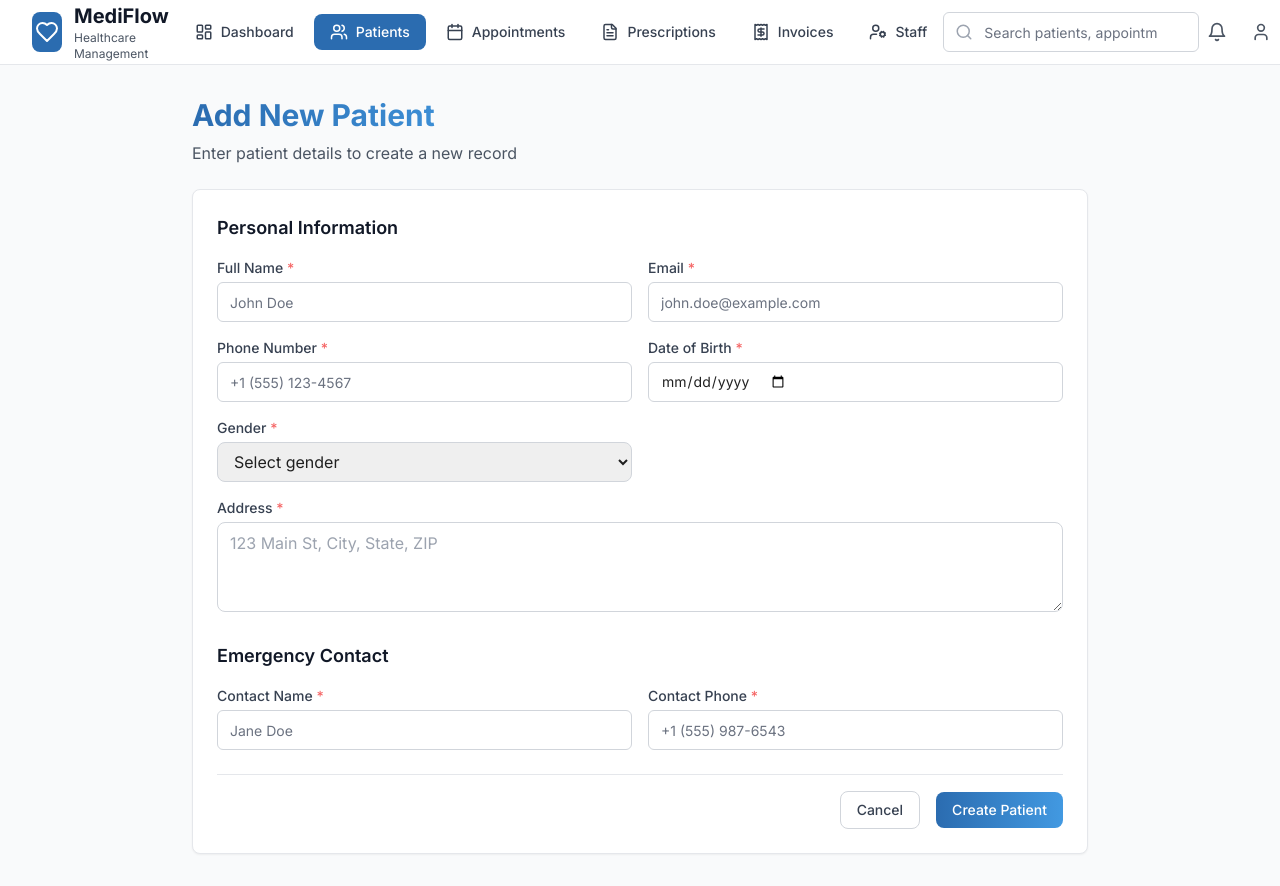
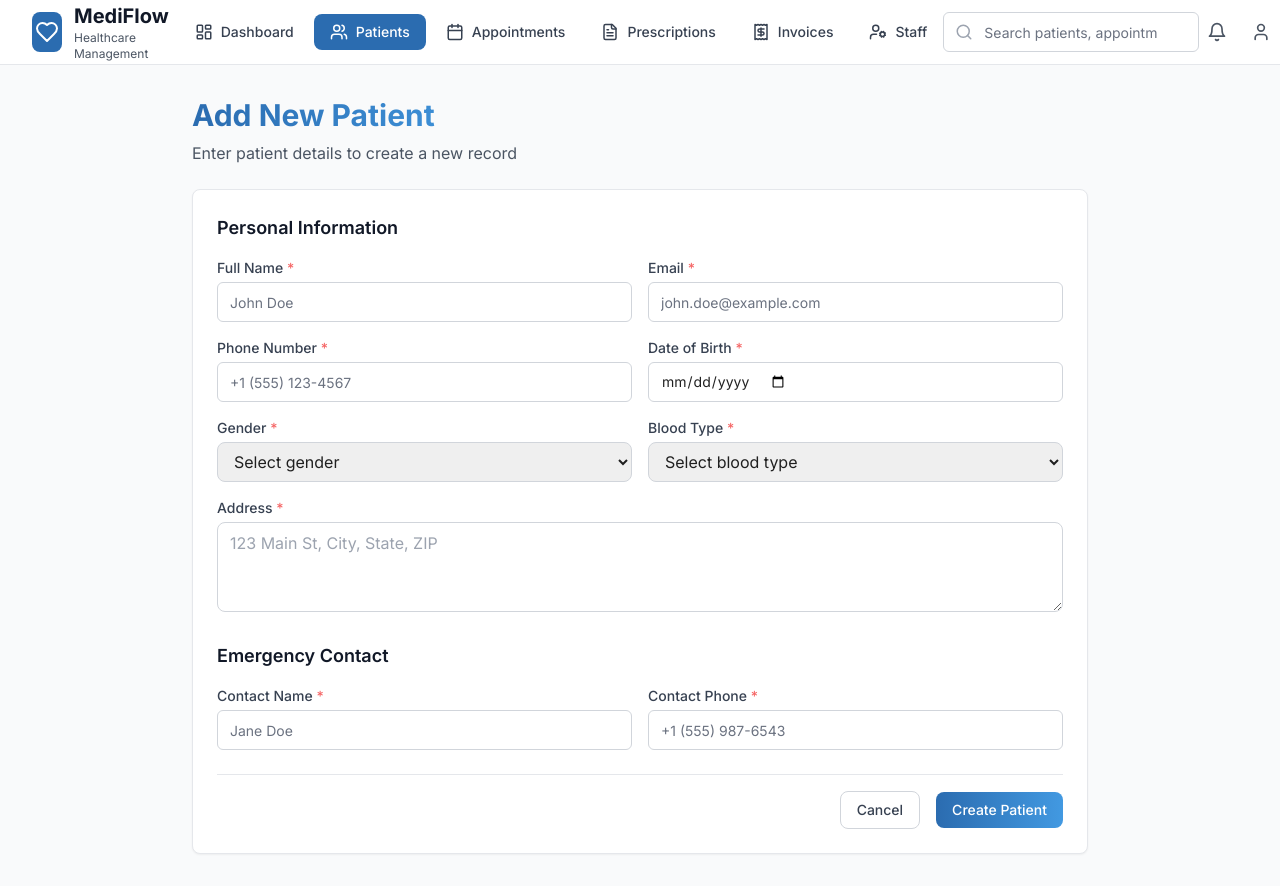
Before and after one commit to apper-canvas/mediflow-finity-drive, a React (Vite) app: page /patients/new in a window 1280 px wide. Built offline with nearby package versions, Linux system fonts and the light colour scheme.

Commit message:
Add blood type field to patient form with validation and standardized options

```diff
--- a/src/components/pages/PatientForm.jsx
+++ b/src/components/pages/PatientForm.jsx
@@ -18,12 +18,13 @@ const PatientForm = () => {
   const [error, setError] = useState("");
   const [hasChanges, setHasChanges] = useState(false);
 
-  const [formData, setFormData] = useState({
+const [formData, setFormData] = useState({
     name: "",
     email: "",
     phone: "",
     dateOfBirth: "",
     gender: "",
+    bloodType: "",
     address: "",
     emergencyContact: "",
     emergencyPhone: ""
@@ -42,12 +43,13 @@ const PatientForm = () => {
       setLoading(true);
       setError("");
       const patient = await patientService.getById(parseInt(id));
-      setFormData({
+setFormData({
         name: patient.name || "",
         email: patient.email || "",
         phone: patient.phone || "",
         dateOfBirth: patient.dateOfBirth || "",
         gender: patient.gender || "",
+        bloodType: patient.bloodType || "",
         address: patient.address || "",
         emergencyContact: patient.emergencyContact || "",
         emergencyPhone: patient.emergencyPhone || ""
@@ -103,10 +105,13 @@ const PatientForm = () => {
       newErrors.gender = "Gender is required";
     }
 
+if (!formData.bloodType.trim()) {
+      newErrors.bloodType = "Blood type is required";
+    }
+
     if (!formData.address.trim()) {
       newErrors.address = "Address is required";
     }
-
     if (!formData.emergencyContact.trim()) {
       newErrors.emergencyContact = "Emergency contact name is required";
     }
@@ -282,6 +287,34 @@ const PatientForm = () => {
                 )}
               </div>
 
+<div>
+                <label htmlFor="bloodType" className="block text-sm font-medium text-gray-700 mb-1">
+                  Blood Type <span className="text-error">*</span>
+                </label>
+                <select
+                  id="bloodType"
+                  name="bloodType"
+                  value={formData.bloodType}
+                  onChange={handleInputChange}
+                  className={`w-full px-3 py-2 border rounded-lg focus:ring-2 focus:ring-primary focus:border-transparent ${
+                    errors.bloodType ? "border-error" : "border-gray-300"
+                  }`}
+                >
+                  <option value="">Select blood type</option>
+                  <option value="A+">A+</option>
+                  <option value="A-">A-</option>
+                  <option value="B+">B+</option>
+                  <option value="B-">B-</option>
+                  <option value="AB+">AB+</option>
+                  <option value="AB-">AB-</option>
+                  <option value="O+">O+</option>
+                  <option value="O-">O-</option>
+                </select>
+                {errors.bloodType && (
+                  <p className="text-error text-sm mt-1">{errors.bloodType}</p>
+                )}
+              </div>
+
               <div className="md:col-span-2">
                 <label htmlFor="address" className="block text-sm font-medium text-gray-700 mb-1">
                   Address <span className="text-error">*</span>
```
